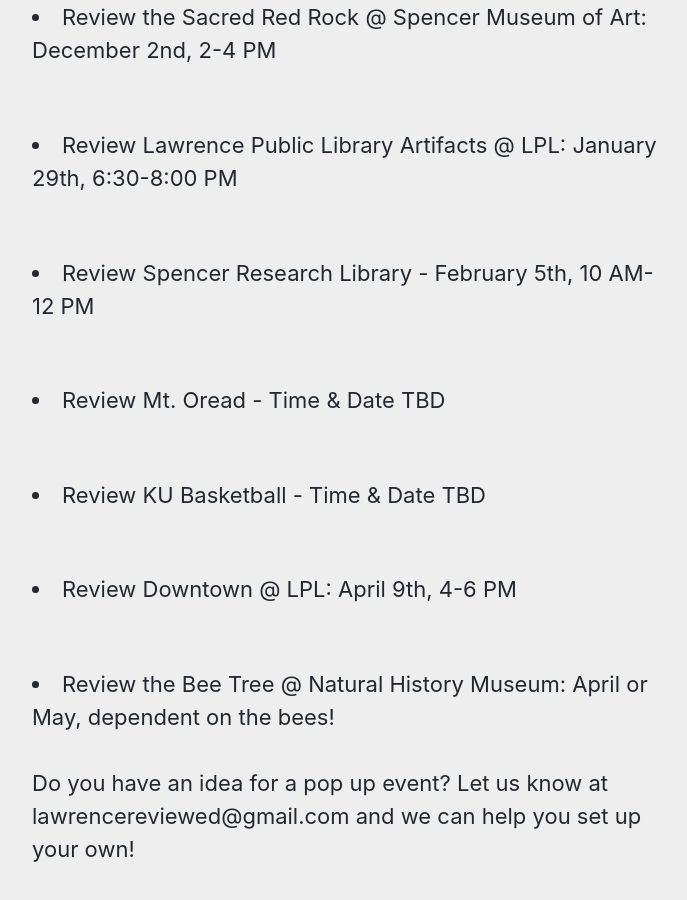
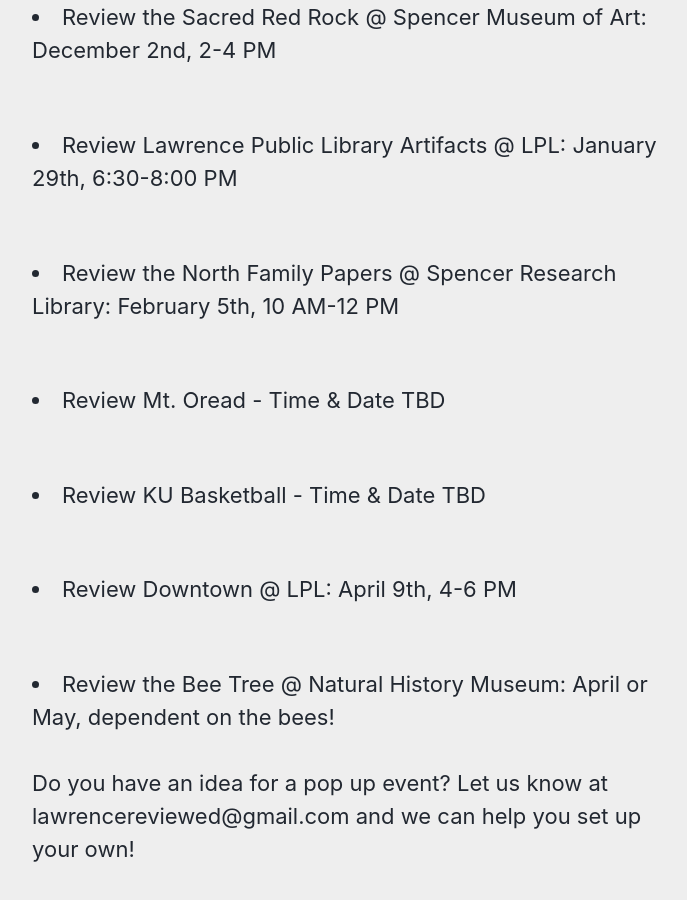
Before and after one commit to idrhku/lawrence-reviewed, a Jekyll site: the page built from _pages/pop-ups.md, in a window 1280 px wide and 900 px high, scrolled down 1158 px. Shown: the whole window, without its empty margins (290-977 px from the left). Built offline with Jekyll 4.4.1, drawn with Linux system fonts in a browser that asks for light colours; cached includes are drawn as plain includes.

Commit message:
Update pop-ups.md

```diff
--- a/_pages/pop-ups.md
+++ b/_pages/pop-ups.md
@@ -28,7 +28,7 @@
 <br>
 <li>Review Lawrence Public Library Artifacts @ LPL: January 29th, 6:30-8:00 PM</li>
 <br>
-<li>Review Spencer Research Library - February 5th, 10 AM-12 PM</li>
+<li>Review the North Family Papers @ Spencer Research Library: February 5th, 10 AM-12 PM</li>
 <br>
 <li>Review Mt. Oread - Time & Date TBD</li>
 <br>
```
